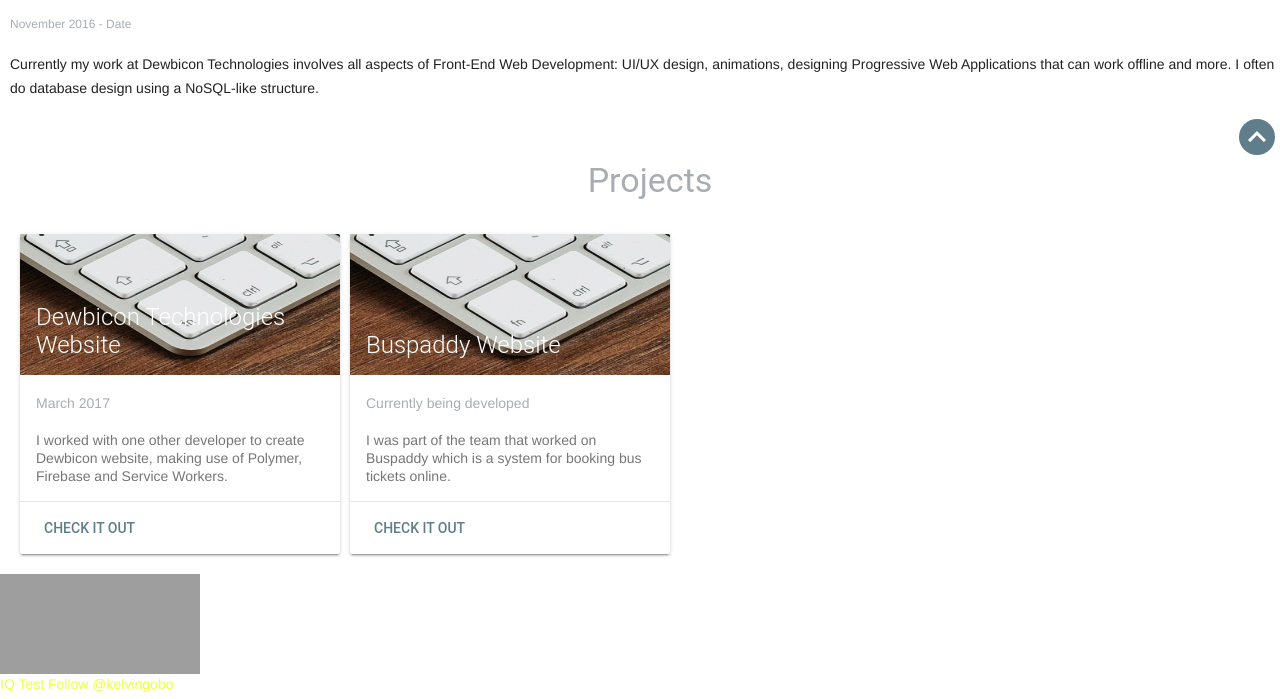
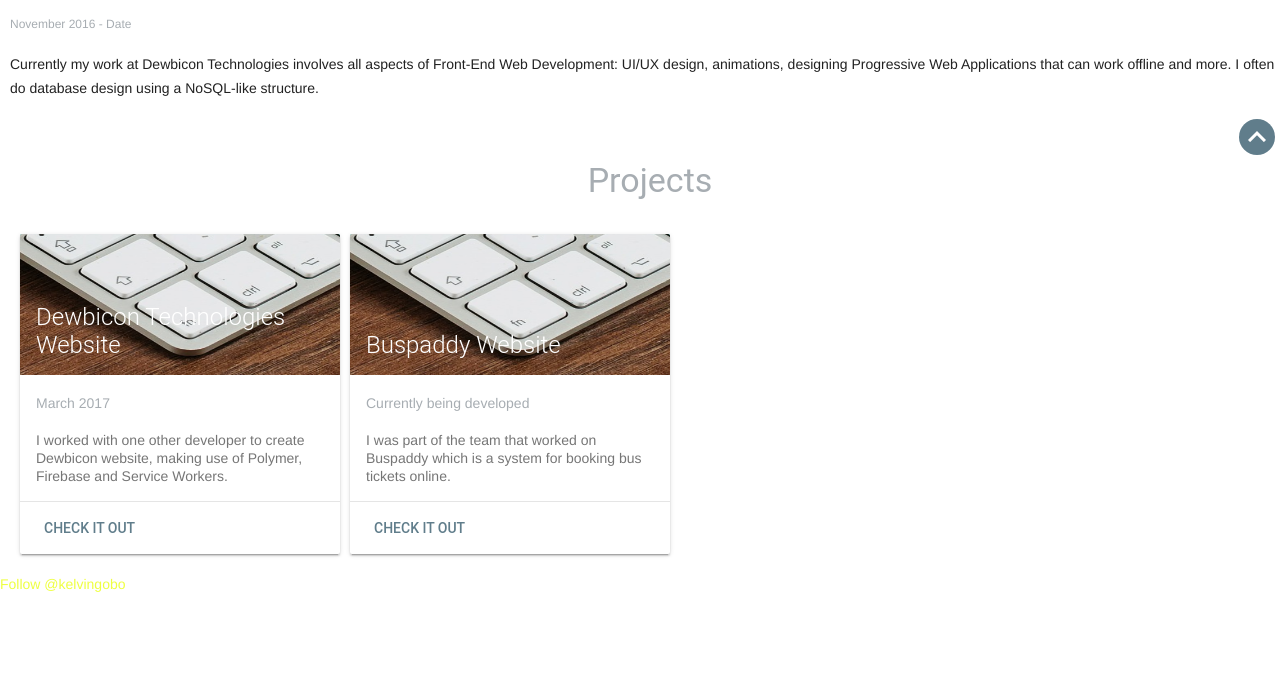
Before and after one commit to kelvingobo/kelvingobo.github.io, a website: page index.html in a window 1280 px wide. Shown: the part 640-1339 px from the top of the page. After the commit the page ends 1239 px from the top, so only its background shows below. Drawn offline with nearby package versions, Linux system fonts and the light colour scheme; grey boxes are pictures that could not be loaded.

```diff
--- a/index.html
+++ b/index.html
@@ -326,7 +326,6 @@
           </div>
         </div>
       </div>
-      <a href="http://www.free-iqtest.net" title="IQ Test"><img src="http://www.free-iqtest.net/images/badges2/l140.gif" width="200" height="100" alt="IQ Test" border="0"></a><br/><a title="IQ Test" href="http://www.free-iqtest.net">IQ Test</a>
       <script async src="//pagead2.googlesyndication.com/pagead/js/adsbygoogle.js"></script>
 <script>
   (adsbygoogle = window.adsbygoogle || []).push({
```
